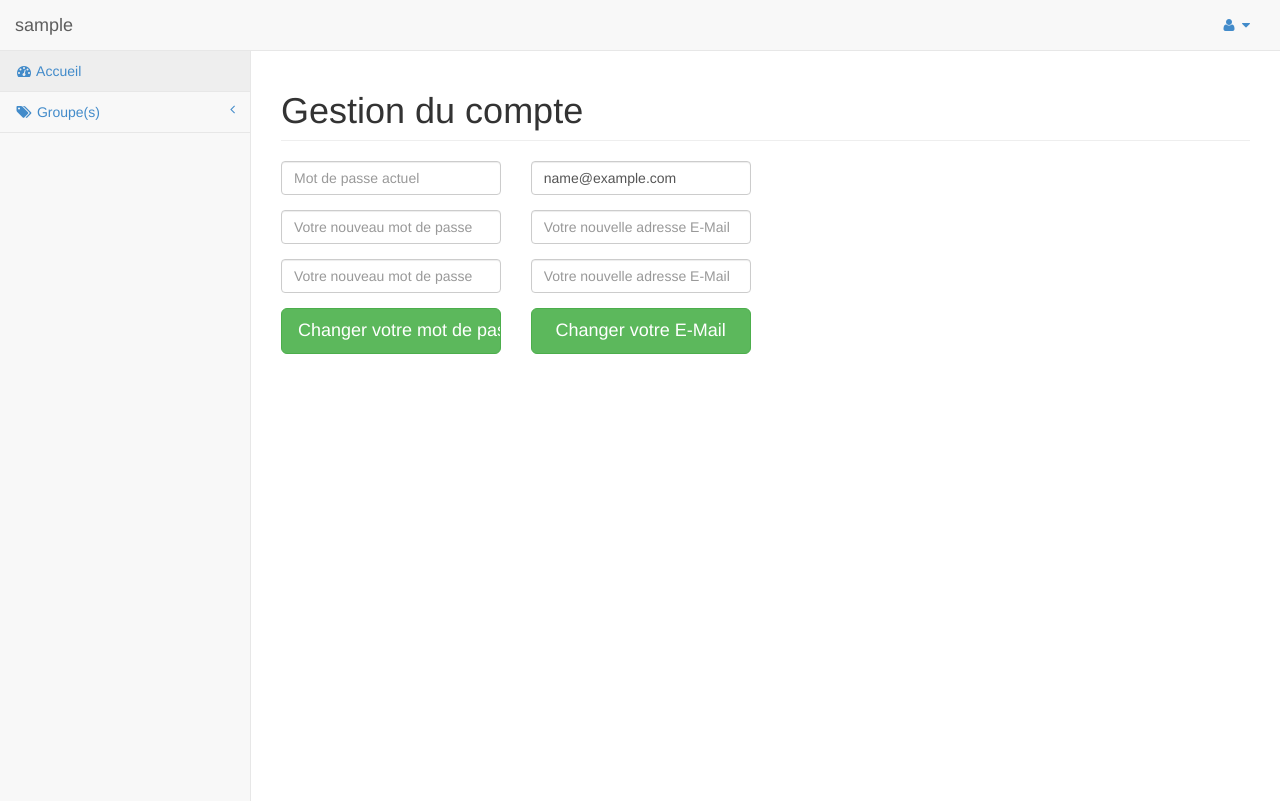
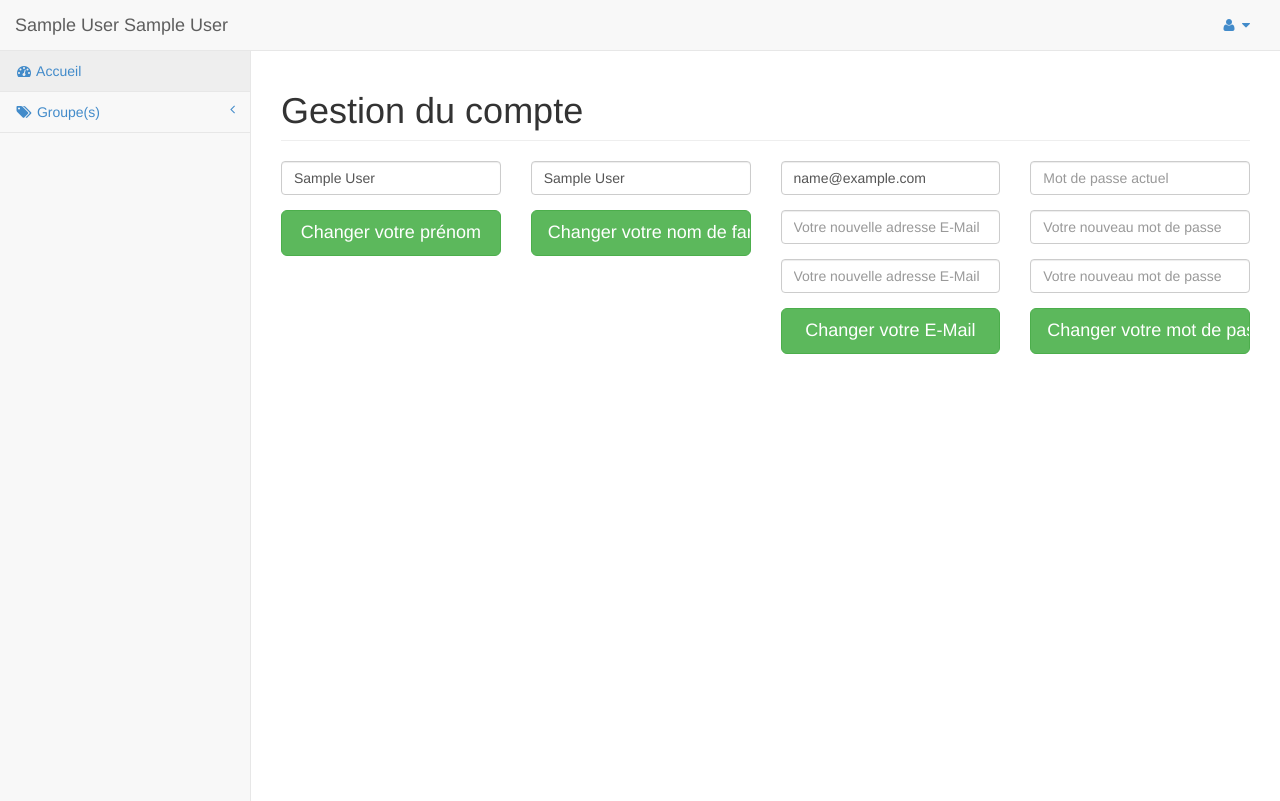
Before and after one commit to fvidalfacal/ComApp, a PHP site: page /index.php?profil in a window 1280 px wide. Run offline with PHP 8.4, Linux system fonts and the light colour scheme; the visitor is signed in with stand-in values (Sample User, id 1); data comes from the database, SQL or seed files in the repository; some libraries are stand-ins or nearby versions.

Commit message:
* Possibility to change name and first name.

```diff
--- a/class/User.php
+++ b/class/User.php
@@ -49,6 +49,7 @@ class User {
         //Requête de mis à jour du mot de passe
         $sql = 'UPDATE users SET email = ? WHERE id = ?;';
         $execute = Connexion::query($sql, array($email, $this->id));
+        $this->email = $email;
         return $execute;
     }
 
@@ -61,6 +62,33 @@ class User {
         //Requête de mis à jour du mot de passe
         $sql = 'UPDATE users SET password = "' . $password . '" WHERE id = ' . $this->id . ';';
         $execute = Connexion::query($sql, array($password, $this->id));
+        $this->password = $password;
+        return $execute;
+    }
+
+    public function getName() {
+        return $this->name;
+    }
+
+    public function setName($name) {
+        //Connexion à la base de données
+        //Requête de mis à jour du mot de passe
+        $sql = 'UPDATE users SET name = ? WHERE id = ?;';
+        $execute = Connexion::query($sql, array($name, $this->id));
+        $this->name = $name;
+        return $execute;
+    }
+
+    public function getFirstName() {
+        return $this->firstName;
+    }
+
+    public function setFirstName($firstName) {
+        //Connexion à la base de données
+        //Requête de mis à jour du mot de passe
+        $sql = 'UPDATE users SET email = ? WHERE id = ?;';
+        $execute = Connexion::query($sql, array($firstName, $this->id));
+        $this->firstName = $firstName;
         return $execute;
     }
 
--- a/index.php
+++ b/index.php
@@ -61,7 +61,7 @@ include ('includeClass.php');
                         <span class="icon-bar"></span>
                         <span class="icon-bar"></span>
                     </button>
-                    <a class="navbar-brand" href="index.php"><?php echo $_SESSION['user']; ?></a>
+                    <a class="navbar-brand" href="index.php"><?php echo $_SESSION['firstName'].' '.$_SESSION['name']; ?></a>
                 </div>
                 <!-- /.navbar-header -->
 
@@ -184,15 +184,19 @@ include ('includeClass.php');
                             <form role="form" action="profilchange.php" method="post">
                                 <fieldset>
                                     <div class="form-group">
-                                        <input class="form-control" placeholder="Mot de passe actuel" name="oldPassword" type="password" value="">
+                                        <input class="form-control" placeholder="Votre prénom" name="firstName" type="text" value="<?php echo $_SESSION['firstName']; ?>"></input>
                                     </div>
+                                    <input type="submit" class="btn btn-lg btn-success btn-block" value="Changer votre prénom">
+                                </fieldset>
+                            </form>
+                        </div>
+                        <div class="col-lg-3 col-md-6">
+                            <form role="form" action="profilchange.php" method="post">
+                                <fieldset>
                                     <div class="form-group">
-                                        <input class="form-control" placeholder="Votre nouveau mot de passe" name="newPassword1" type="password" value="">
+                                        <input class="form-control" placeholder="Votre nom de famille" name="name" type="text" value="<?php echo $_SESSION['name']; ?>"></input>
                                     </div>
-                                    <div class="form-group">
-                                        <input class="form-control" placeholder="Votre nouveau mot de passe" name="newPassword2" type="password" value="">
-                                    </div>
-                                    <input type="submit" class="btn btn-lg btn-success btn-block" value="Changer votre mot de passe">
+                                    <input type="submit" class="btn btn-lg btn-success btn-block" value="Changer votre nom de famille">
                                 </fieldset>
                             </form>
                         </div>
@@ -209,6 +213,22 @@ include ('includeClass.php');
                                         <input class="form-control" placeholder="Votre nouvelle adresse E-Mail" name="newEmail2" type="email" value="">
                                     </div>
                                     <input type="submit" class="btn btn-lg btn-success btn-block" value="Changer votre E-Mail">
+                                </fieldset>
+                            </form>
+                        </div>
+                        <div class="col-lg-3 col-md-6">
+                            <form role="form" action="profilchange.php" method="post">
+                                <fieldset>
+                                    <div class="form-group">
+                                        <input class="form-control" placeholder="Mot de passe actuel" name="oldPassword" type="password" value="">
+                                    </div>
+                                    <div class="form-group">
+                                        <input class="form-control" placeholder="Votre nouveau mot de passe" name="newPassword1" type="password" value="">
+                                    </div>
+                                    <div class="form-group">
+                                        <input class="form-control" placeholder="Votre nouveau mot de passe" name="newPassword2" type="password" value="">
+                                    </div>
+                                    <input type="submit" class="btn btn-lg btn-success btn-block" value="Changer votre mot de passe">
                                 </fieldset>
                             </form>
                         </div>
--- a/login.php
+++ b/login.php
@@ -52,7 +52,8 @@ include('includeClass.php')
                                 </div>';
             } else {
                 $_SESSION['connect'] = true;
-                $_SESSION['user'] = $results[0]['firstName'] . " " . strtoupper($results[0]['name']);
+                $_SESSION['firstName'] = $results[0]['firstName'];
+                $_SESSION['name'] = $results[0]['name'];
                 $_SESSION['userId'] = $results[0]['id'];
                 $_SESSION['email'] = $results[0]['email'];
                 header('Location: index.php');
```
Also changed, not shown: profilchange.php (+23 -5 lines).
